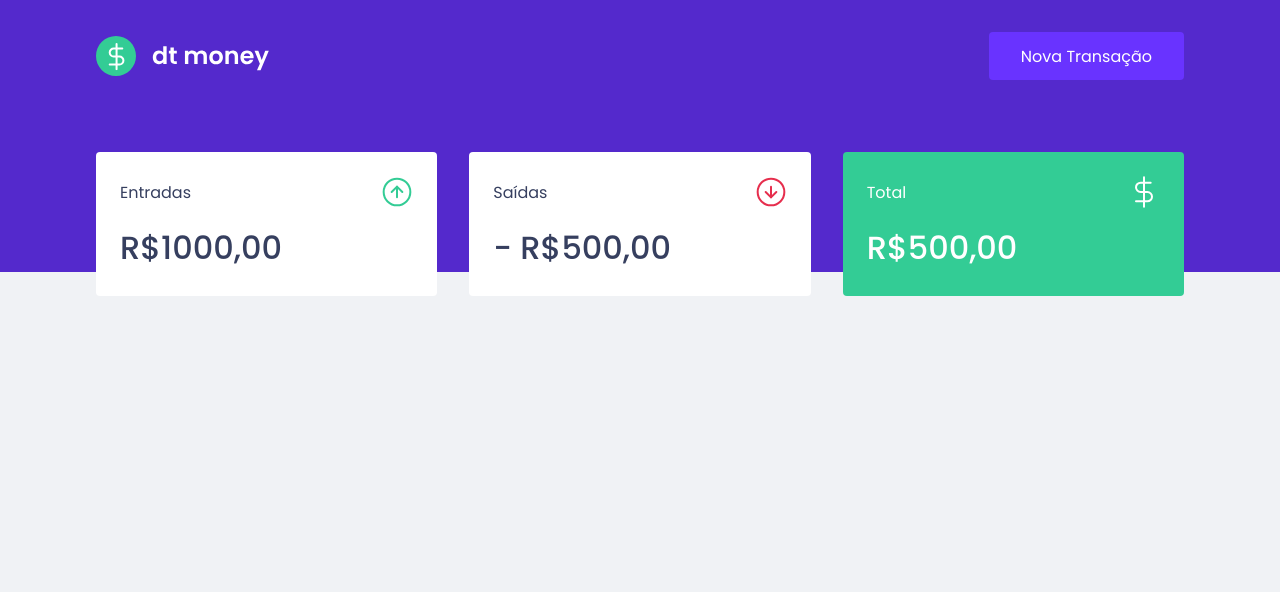
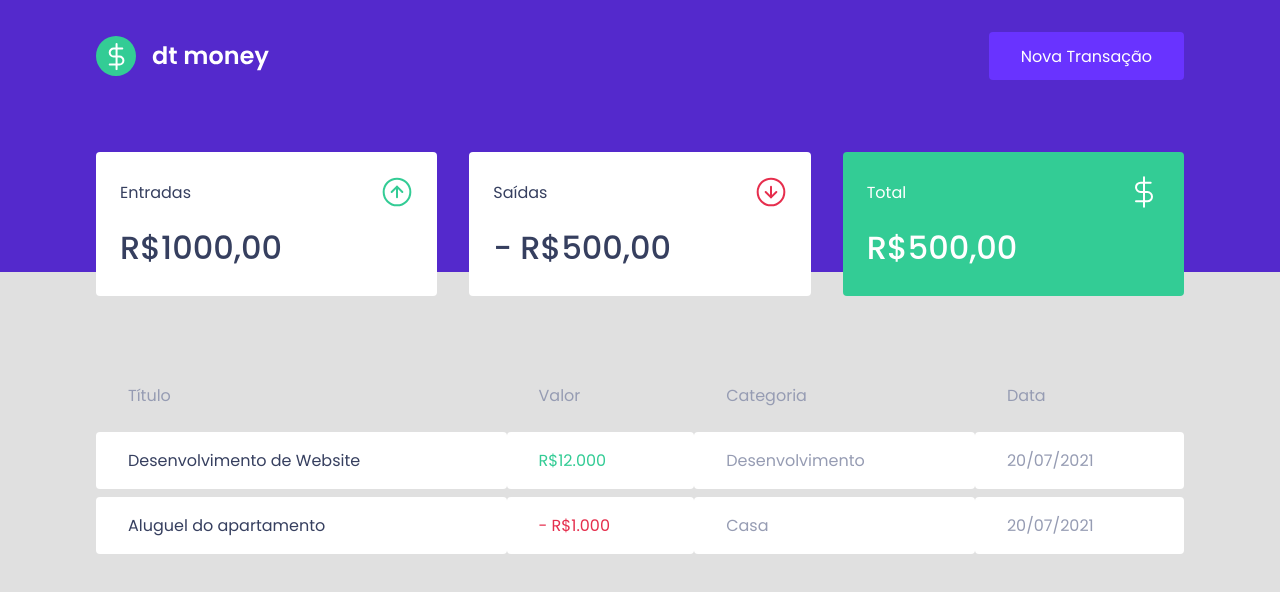
Before and after one commit to denysLerroan/dtmoney-Ignite-ReactJS-Chapter-II, a React (Create React App) app: page / in a window 1280 px wide. Shown: the top 592 px of the page. Built offline with nearby package versions, Linux system fonts and the light colour scheme.

Commit message:
TransactionsTable component

```diff
--- a/src/components/Dashboard/index.tsx
+++ b/src/components/Dashboard/index.tsx
@@ -1,4 +1,5 @@
 import { Summary } from "../Summary";
+import { TransactionsTable } from "../TransactionsTable";
 
 import { Container } from "../Dashboard/styles";
 
@@ -6,6 +7,7 @@
   return (
     <Container>
       <Summary />
+      <TransactionsTable />
     </Container>
   );
 }
--- /dev/null
+++ b/src/components/TransactionsTable/index.tsx
@@ -0,0 +1,33 @@
+import { Container } from "./styles";
+
+export function TransactionsTable() {
+  return (
+    <Container>
+      <table>
+        <thead>
+          <tr>
+            <th>Título</th>
+            <th>Valor</th>
+            <th>Categoria</th>
+            <th>Data</th>
+          </tr>
+        </thead>
+
+        <tbody>
+          <tr>
+            <td>Desenvolvimento de Website</td>
+            <td className="deposit">R$12.000</td>
+            <td>Desenvolvimento</td>
+            <td>20/07/2021</td>
+          </tr>
+          <tr>
+            <td>Aluguel do apartamento</td>
+            <td className="withdraw">- R$1.000</td>
+            <td>Casa</td>
+            <td>20/07/2021</td>
+          </tr>
+        </tbody>
+      </table>
+    </Container>
+  );
+}
--- /dev/null
+++ b/src/components/TransactionsTable/styles.ts
@@ -0,0 +1,37 @@
+import styled from "styled-components";
+
+export const Container = styled.div`
+  margin-top: 4rem;
+
+  table {
+    width: 100%;
+    border-spacing: 0 0.5rem;
+
+    th {
+      color: var(--text-body);
+      font-weight: 400;
+      padding: 1rem 2rem;
+      text-align: left;
+      line-height: 1.5rem;
+    }
+
+    td {
+      padding: 1rem 2rem;
+      border: 0;
+      background: var(--shape);
+      color: var(--text-body);
+      border-radius: 0.25rem;
+
+      &:first-of-type {
+        color: var(--text-title);
+      }
+
+      &.deposit {
+        color: var(--green);
+      }
+      &.withdraw {
+        color: var(--red);
+      }
+    }
+  }
+`;
--- a/src/styles/global.ts
+++ b/src/styles/global.ts
@@ -11,7 +11,7 @@
     --text-title: #363f5f;
     --text-body: #969cb3;
 
-    --background: #f0f2f5;
+    --background: #e0e0e0;
     --shape: #fff
   }
 
```
